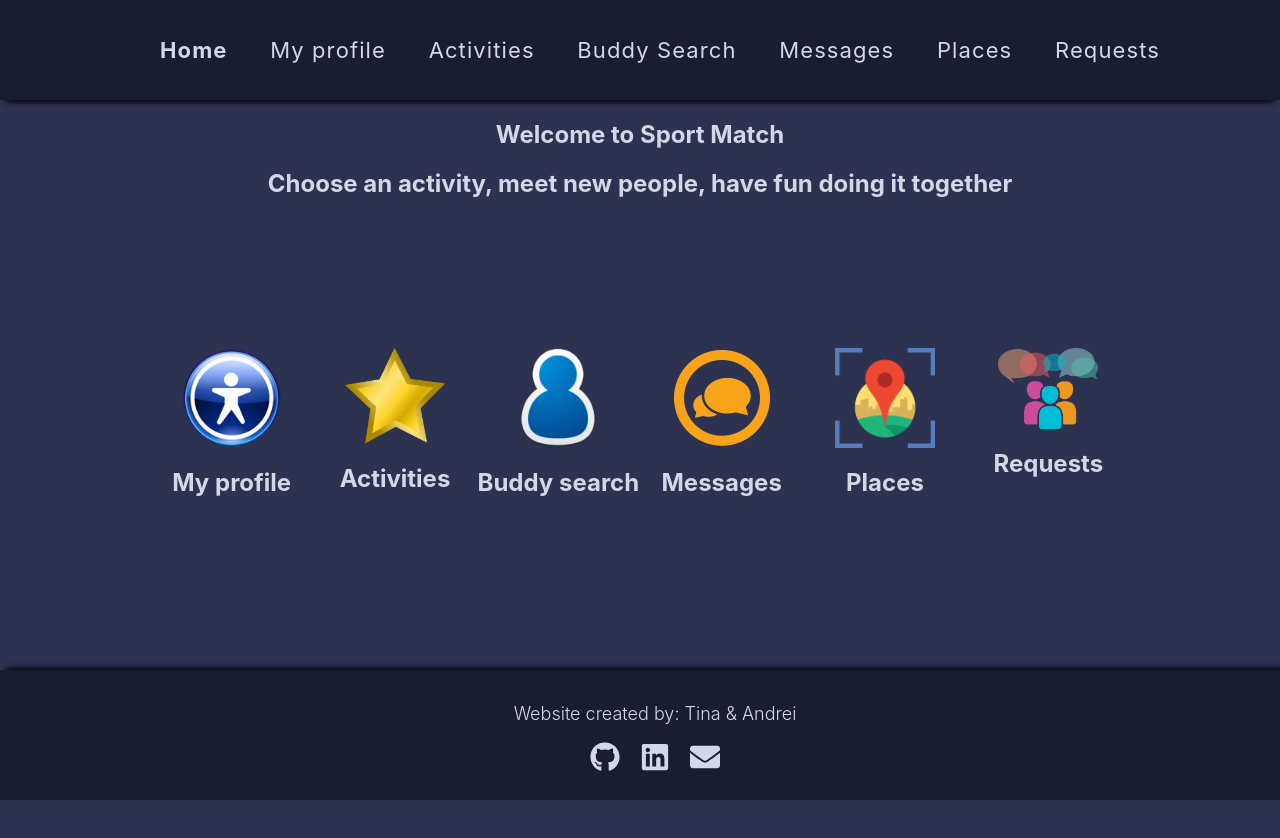
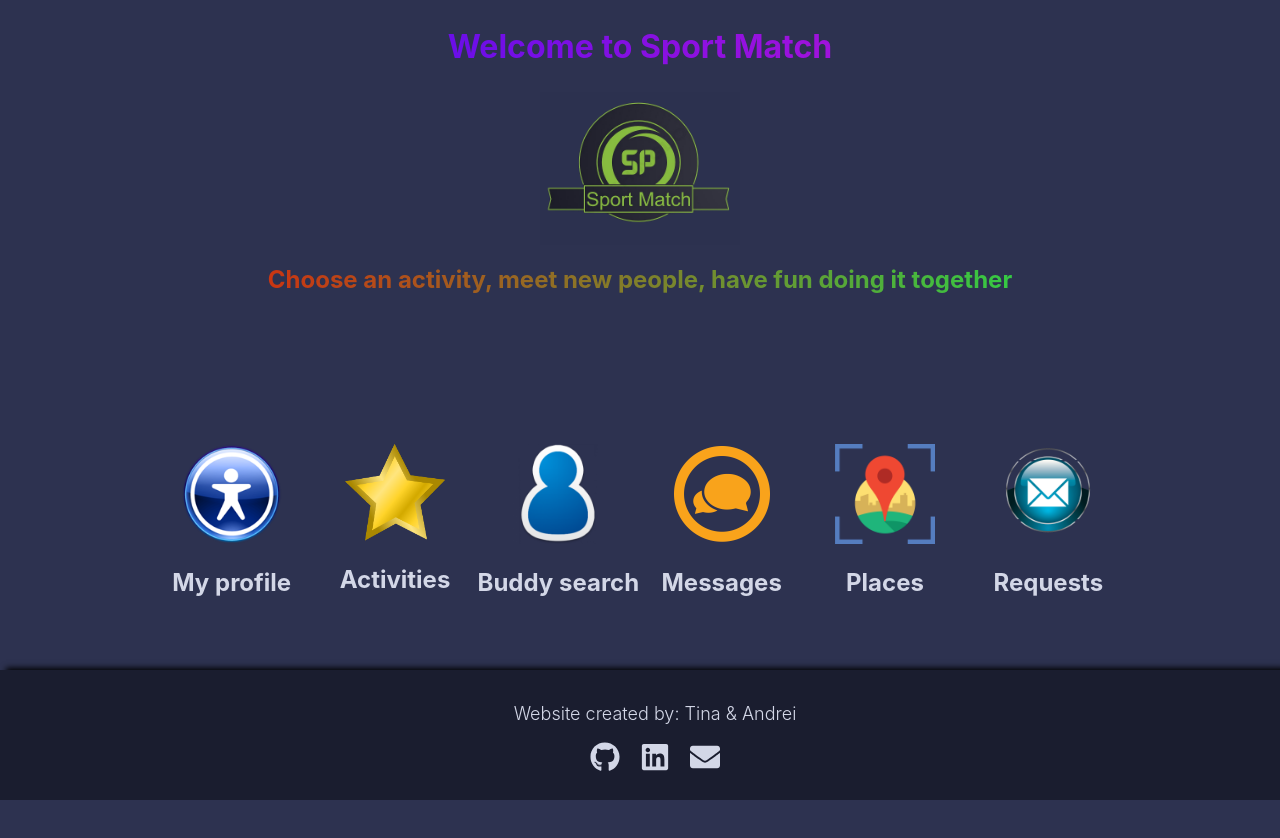
Before and after one commit to tinagroshkova/sports-match, a React (Create React App) app: page /home in a window 1280 px wide. Shown: the top 838 px of the page. Before the commit the page ends 800 px from the top, so only its background shows below. Built offline with nearby package versions, Linux system fonts and the light colour scheme.

Commit message:
functionality changes to: navbar, login/register, activity page

```diff
--- a/src/components/HomeCard/HomeCard.js
+++ b/src/components/HomeCard/HomeCard.js
@@ -6,9 +6,8 @@ import { Link } from "react-router-dom";
 export default function HomeCard({image, description, to}) {
 
     return (
-
         <div className="homeCardContainer">
-            <img src={image} alt={1} />
+            <Link to={to}><img src={image} alt={"Sport Match photo"}/></Link>
             <Link to={to}> <h2>{description}</h2></Link>
         </div>
     )
--- a/src/components/NavBar/NavBar.js
+++ b/src/components/NavBar/NavBar.js
@@ -12,11 +12,15 @@ import PlacesPage from "../../pages/Places";
 import RequestsPage from "../../pages/Requests";
 import LoginForm from "../../pages/LoginAndRegister/LoginForm";
 import RegistrationForm from "../../pages/LoginAndRegister/RegistrationForm";
-
+import { useLocation } from "react-router-dom";
 
 function NavBar() {
+  const location = useLocation();
+  const isHomePage = location.pathname === "/home" || location.pathname === "/login" || location.pathname === "/register";
+
   return (
     <>
+       {isHomePage ? null : (
         <nav className="navbar">
           <ul className="nav-links">
             <li><Link to="/home">Home</Link></li>
@@ -28,6 +32,7 @@ function NavBar() {
             <li><Link to="/requests">Requests</Link></li>
           </ul>
         </nav>
+      )}
 
       <Routes>
         <Route index element={<Navigate to={"/home"} />} />
@@ -40,7 +45,7 @@ function NavBar() {
         <Route path="/messages" element={<MessagesPage />} />
         <Route path="/places" element={<PlacesPage />} />
         <Route path="/requests" element={<RequestsPage />} />
-        <Route path="*" element={<><h2 style={{ color: "red" }}>Спечели си error трофей! Винаги може да се върнеш за още. Айде чао :D</h2>
+        <Route path="*" element={<><h2 style={{ color: "red" }}>Спечели си error трофей! Винаги може да се върнеш за още.</h2>
           <div className="errorImage">
             <img width={200} src="https://media.istockphoto.com/id/1168757141/vector/gold-trophy-with-the-name-plate-of-the-winner-of-the-competition.jpg?s=612x612&w=0&k=20&c=ljsP4p0yuJnh4f5jE2VwXfjs96CC0x4zj8CHUoMo39E="></img></div></>} />
       </Routes>
--- a/src/pages/Activities/Activities.js
+++ b/src/pages/Activities/Activities.js
@@ -1,5 +1,5 @@
 import Activity from "../../components/Activity/Activity"
-import { useState } from "react";
+import { useState, useEffect } from "react";
 import UserManager from "../../services/UserManager";
 
 import tennis from "../../images/activitiesPage/tennis.png";
@@ -22,104 +22,93 @@ import bowling from "../../images/activitiesPage/bowling.png";
 import karting from "../../images/activitiesPage/karting.png";
 
 
-
 export default function ActivitiesPage() {
     const [addedActivities, setAddedActivities] = useState([]);
     const activities = [
         {
             name: "Tennis",
             image: tennis,
-            added: false
         },
         {
             name: "Table tennis",
             image: tableTennis,
-            added: false
         },
         {
             name: "Badminton",
             image: badminton,
-            added: false
         },
         {
             name: "Football",
             image: football,
-            added: false
         },
         {
             name: "Squash",
             image: squash,
-            added: false
         },
         {
             name: "Running",
             image: running,
-            added: false
         },
         {
             name: "Basketball",
             image: basketball,
-            added: false
         },
         {
             name: "Volleyball",
             image: volleyball,
-            added: false
         },
         {
             name: "Ski",
             image: ski,
-            added: false
         },
         {
             name: "Snowboard",
             image: snowboard,
-            added: false
         },
         {
             name: "Ice skating",
             image: iceSkating,
-            added: false
         },
         {
             name: "Padel",
             image: padel,
-            added: false
         },
         {
             name: "Wall climbing",
             image: wallClimbing,
-            added: false
         },
         {
             name: "Darts",
             image: darts,
-            added: false
         },
         {
             name: "Paintball",
             image: paintball,
-            added: false
         },
         {
             name: "Billiards",
             image: billiards,
-            added: false
         },
         {
             name: "Bowling",
             image: bowling,
-            added: false
         },
         {
             name: "Karting",
             image: karting,
-            added: false
         },
     ];
     activities.sort((a, b) => a.name.localeCompare(b.name));
 
+    useEffect(() => {
+        const user = UserManager.getLoggedInUser();
+        setAddedActivities(user.activities || []);
+    }, []);
+
     function handleAddActivity(activity) {
+        if (addedActivities.some(a => a.name === activity.name)) {
+            return;
+        }
         const user = UserManager.getLoggedInUser();
         user.addActivity(activity);
         console.log(user);
@@ -128,10 +117,15 @@ export default function ActivitiesPage() {
     }
 
     return (
-        <div className="activitiesContainer">
-            {activities.map(activity => (
-                <Activity key={activity.name} activity={activity} onAdd={handleAddActivity} />
-            ))}
+        <div>
+            <h2 className="siteNameTitle">Activities</h2>
+            <h2 className="siteSloganTitle">Add favorite sports to your profile so that other people can find you</h2>
+
+            <div className="activitiesContainer">
+                {activities.map(activity => (
+                    <Activity key={activity.name} activity={activity} onAdd={handleAddActivity} />
+                ))}
+            </div>
         </div>
     );
 }
--- a/src/pages/Home/Home.js
+++ b/src/pages/Home/Home.js
@@ -7,9 +7,10 @@ import activities from "../../images/homePage/homePageActivities.png";
 import buddySearch from "../../images/homePage/photo.jpg";
 import messages from "../../images/homePage/homePageChat.png";
 import places from "../../images/homePage/homePagePlaces.png";
-import requests from "../../images/homePage/homePageRequests.png";
+import requests from "../../images/homePage/homePageRequests2.png";
+import tempLogo from "../../images/homePage/tempLogo.png";
 
-import NavBar from "../../components/NavBar/NavBar";
+
 
 export default function HomePage() {
 
@@ -48,8 +49,10 @@ export default function HomePage() {
 
     return (
         <div className="homeBackground">
-
             <h2 className="siteNameTitle">Welcome to Sport Match</h2>
+            <div className="logo">
+                <img width={200} src={tempLogo}></img>
+            </div>
             <h2 className="siteSloganTitle">Choose an activity, meet new people, have fun doing it together</h2>
 
             <div className="homeCardContainerWrapper">
--- a/src/pages/Home/Home.scss
+++ b/src/pages/Home/Home.scss
@@ -3,14 +3,28 @@
 .siteNameTitle {
     display: flex;
     justify-content: center;
+    font-size: 32px;
+    background: linear-gradient(to right, rgb(44, 9, 246), rgb(223, 23, 206));
+    background-clip: text;
+    -webkit-background-clip: text;
+    color: transparent;
 }
 
 .siteSloganTitle {
     display: flex;
     justify-content: center;
+    background: linear-gradient(to right, #f00, rgb(0, 255, 85));
+    background-clip: text;
+    -webkit-background-clip: text;
+    color: transparent;
+}
 
+.logo {
+    display: flex;
+    justify-content: center;
 }
 
 .homeBackground {
-
+    // background: rgb(34,193,195);
+    // background: linear-gradient(0deg, rgb(189, 22, 22) 0%, rgb(5, 161, 83) 100%);
 }
--- a/src/pages/LoginAndRegister/LoginForm.js
+++ b/src/pages/LoginAndRegister/LoginForm.js
@@ -2,7 +2,7 @@ import React, { useState, useEffect } from "react";
 import { Form, Button } from "react-bootstrap";
 import "../components/../LoginAndRegister/LoginAndRegister.scss";
 import UserManager from "../../services/UserManager";
-import { Link } from "react-router-dom";
+import { Link, useNavigate } from "react-router-dom";
 import { } from "https://unpkg.com/ionicons@5.5.2/dist/ionicons/ionicons.esm.js"
 
 import football from "../../images/LoginAnRegusterPages/football2.png";
@@ -11,6 +11,8 @@ import tennis from "../../images/LoginAnRegusterPages/tennis.png";
 import basketball from "../../images/LoginAnRegusterPages/basketball.png";
 
 function LoginForm() {
+
+  const navigate = useNavigate();
   const [username, setUsername] = useState("");
   const [password, setPassword] = useState("");
   const [errors, setErrors] = useState({});
@@ -34,7 +36,8 @@ function LoginForm() {
     setIsLoading(true);
     try {
       await handleLogin();
-      window.location.reload(); // Refresh the page to reflect the login state
+      navigate("/home");
+      // window.location.reload(); // Refresh the page to reflect the login state
     } catch (err) {
       setErrors({ general: err.message });
     }
@@ -72,10 +75,10 @@ function LoginForm() {
           {errors.password && <Form.Text className="text-danger">{errors.password}</Form.Text>}
           {errors.general && <Form.Text className="text-danger">{errors.general}</Form.Text>}
 
-          <Button className="btn-primary" type="submit" disabled={isLoading}>{isLoading ? "Loading..." : "Login"}</Button>
+          <Button className="btn-primary" type="submit" disabled={isLoading}>{isLoading ? "Loading..." : "Log in"}</Button>
           <div className="registerLink">
             <p className="haveAnAcount">Don"t have an account?
-              <Link to="/register"> <span className="registerHover">Register</span></Link></p>
+              <Link to="/register"> <span className="registerHover">Sign up</span></Link></p>
           </div>
         </form>
       </section>
--- a/src/pages/LoginAndRegister/RegistrationForm.js
+++ b/src/pages/LoginAndRegister/RegistrationForm.js
@@ -2,7 +2,7 @@ import React, { useState } from "react";
 import { Form, Button } from "react-bootstrap";
 import "../components/../LoginAndRegister/LoginAndRegister.scss";
 import UserManager from "../../services/UserManager";
-import { Link } from "react-router-dom";
+import { Link, useNavigate } from "react-router-dom";
 import { } from "https://unpkg.com/ionicons@5.5.2/dist/ionicons/ionicons.esm.js";
 
 import football from "../../images/LoginAnRegusterPages/football2.png";
@@ -11,6 +11,8 @@ import tennis from "../../images/LoginAnRegusterPages/tennis.png";
 import basketball from "../../images/LoginAnRegusterPages/basketball.png";
 
 const RegistrationForm = () => {
+
+  const navigate = useNavigate();
   const [username, setUsername] = useState("");
   const [password, setPassword] = useState("");
   const [confirmPassword, setConfirmPassword] = useState("");
@@ -58,6 +60,7 @@ const RegistrationForm = () => {
         setPassword("");
         setConfirmPassword("");
         setErrors({});
+        navigate("/login");
       } catch (error) {
         alert(error);
         // alert("Registration failed");
@@ -129,7 +132,7 @@ const RegistrationForm = () => {
           <Button className="btn-primary" type="submit">Register</Button>
           <div className="registerLink">
             <p className="haveAnAcount">Already have an account?
-              <Link to="/login"><span className="registerHover"> Login</span></Link></p>
+              <Link to="/login"><span className="registerHover"> Log in</span></Link></p>
           </div>
         </form>
       </section>
```
Also changed, not shown: src/images/homePage/tempLogo.png (added). Lines whose indentation alone changed are shown as unchanged.
